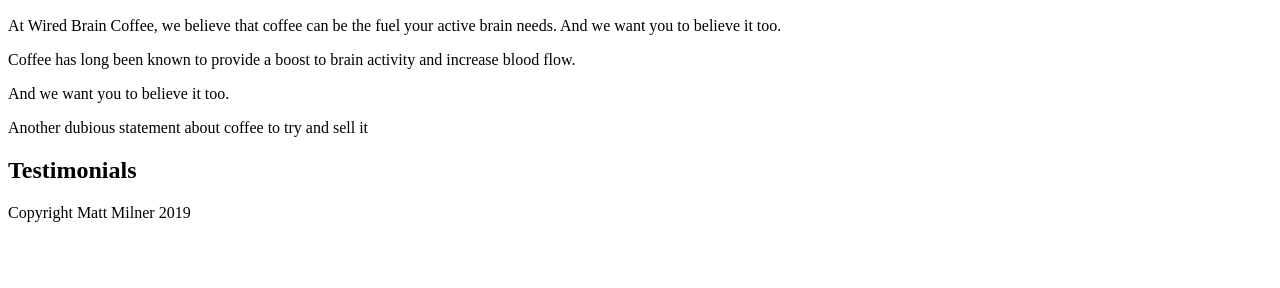
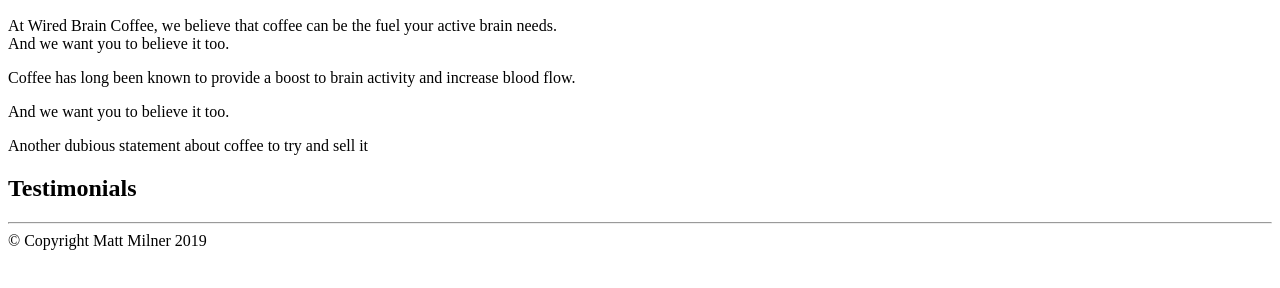
Before and after one commit to anthonyabreu87/HTML-Fundamentals, a plain HTML site: page default.html in a window 1280 px wide. Shown: the part 110-398 px from the top of the page. Drawn offline with Linux system fonts and the light colour scheme.

Commit message:
Add files via upload

```diff
--- a/default.html
+++ b/default.html
@@ -17,17 +17,18 @@
 </div>
 
 <div id="body">
-    At Wired Brain Coffee, we believe that coffee can be the fuel your active brain needs. And we want you to believe it too.
-    <p>Coffee <span class="fact">has long been known</span> to provide a boost to brain activity and increase blood flow. </p> And we want you to believe it too.
+    At Wired Brain Coffee, we believe that coffee can be the fuel your active brain needs.
+    <br />And we want you to believe it too.
+    <p>Coffee <span class="fact">has long been known</span> to provide a boost to brain activity and increase&nbsp;blood flow. </p> And we want you to believe it too.
     <p>Another dubious statement about coffee to try and sell it</p>
 
 </div>
 
     <h2>Testimonials</h2>
-
+    <hr />
 </div>
     <div id="footer">
-        Copyright Matt Milner 2019
+        &copy; Copyright Matt Milner 2019
     </div>
 </body>
 </html>
```
